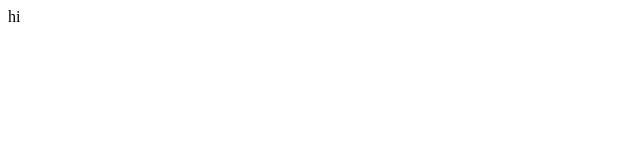
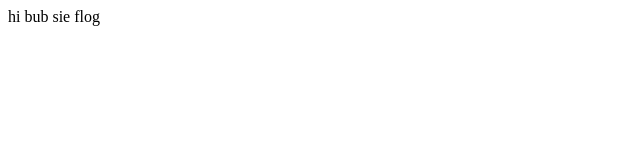
Before and after one commit to Hawkkyy/TeamRocketCo, a plain HTML site: page home.html in a window 1280 px wide. Shown: the full height of the page, 0-640 px from the left. Drawn offline with Linux system fonts and the light colour scheme.

Commit message:
Update home.html

```diff
--- a/home.html
+++ b/home.html
@@ -7,7 +7,7 @@
     </header>
 
     <body>
-        hi
+        hi bub sie flog
     </body>
 
     <footer>
```
